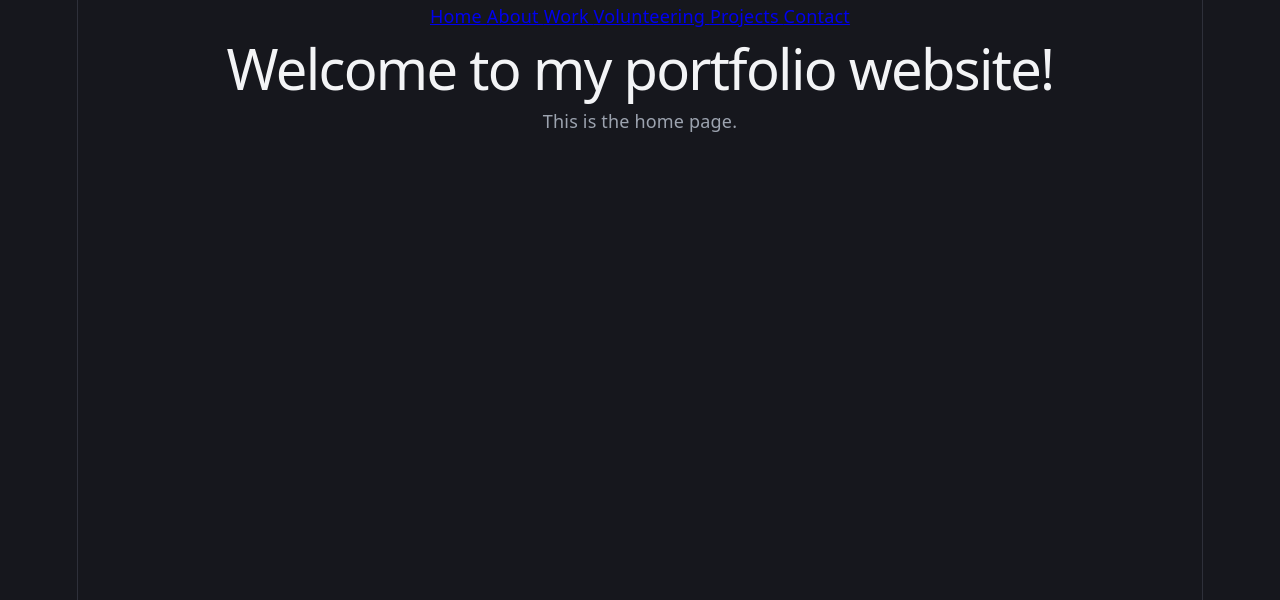
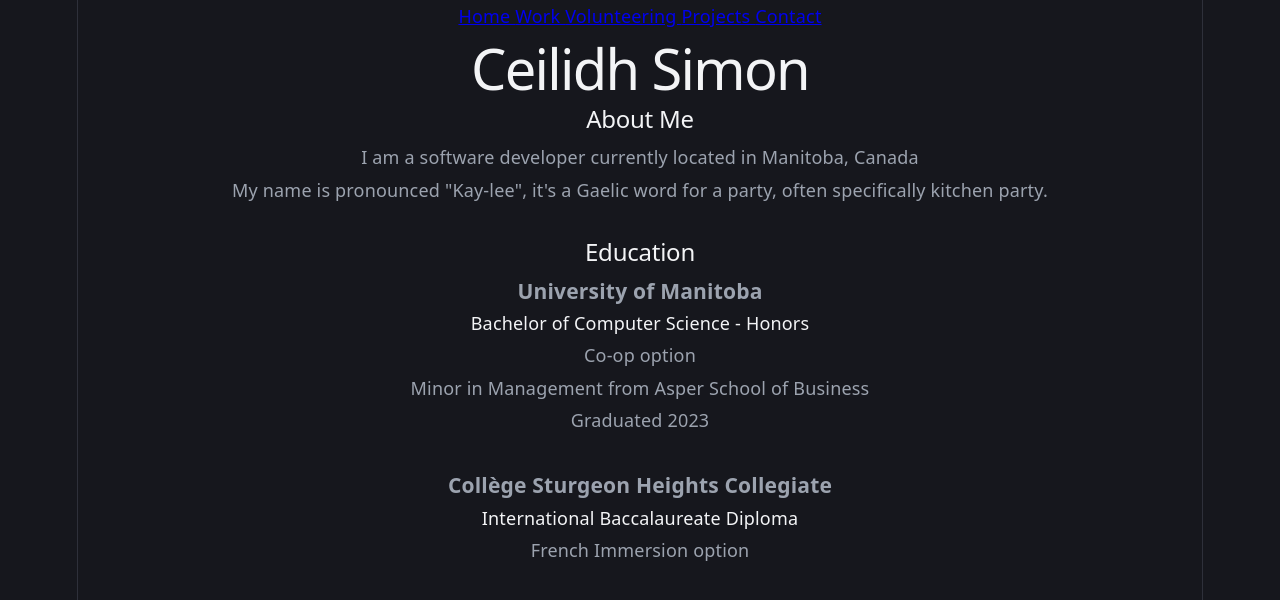
Before and after one commit to LeeSimon77/PortfolioWebsite2026, a React (Vite) app in the folder PortfolioWebsite2026/: page / in a window 1280 px wide. Shown: the top 600 px of the page. Built offline with nearby package versions, Linux system fonts and the light colour scheme.

Commit message:
Setting up about page and fixing a filter button bug by generating the buttons list with a UseEffect hook

```diff
--- a/PortfolioWebsite2026/src/App.jsx
+++ b/PortfolioWebsite2026/src/App.jsx
@@ -4,6 +4,7 @@ import VolunteerExperiencePage from "./Pages/VolunteerExperiencePage.jsx";
 import ProjectsPage from "./Pages/ProjectsPage.jsx";
 import getAppConstants from "./Data/AppConstants.js";
 import Navbar from "./Components/Navbar.jsx";
+import HomePage from "./Pages/HomePage.jsx";
 
 function App() {
   const appConstants = getAppConstants();
@@ -13,7 +14,6 @@ function App() {
       <Navbar />
       <Routes>
         <Route path="/" element={<HomePage/>} />
-        <Route path={appConstants.aboutLink} element={<div><p>About</p></div>} />
         <Route path={appConstants.workLink} element={<WorkExperiencePage />} />
         <Route path={appConstants.volunteeringLink}element={<VolunteerExperiencePage />} />
         <Route path={appConstants.projectsLink} element={<ProjectsPage />} />
@@ -23,14 +23,4 @@ function App() {
     </div>
   )
 }
-
-function HomePage() {
-  return (
-    <div>
-      <h1>Welcome to my portfolio website!</h1>
-      <p>This is the home page.</p>
-    </div>
-  )
-}
-
 export default App
--- a/PortfolioWebsite2026/src/Components/ExperienceList.jsx
+++ b/PortfolioWebsite2026/src/Components/ExperienceList.jsx
@@ -1,6 +1,6 @@
 import { getFilteredExperiences, getGeneralFilters, getTechFilters, getToolFilters, getSkillFilters } from "../Helpers/FilterHelpers.jsx";
 import ExperienceComponent from "./ExperienceComponent.jsx";
-import { useState } from "react";
+import { useEffect, useState } from "react";
 import FilterButton from "./FilterButton.jsx";
 import "../Styles/ExperienceList.css"
 
@@ -15,10 +15,17 @@ export default function ExperienceList({ defaultFilter }) {
   const toolFilters = getToolFilters(experiences);
   const skillFilters = getSkillFilters(experiences);
 
-  const genFilterButtons = buildFilterButtons(generalFilters);
-  const techFilterButtons = buildFilterButtons(techFilters);
-  const toolFilterButtons = buildFilterButtons(toolFilters);
-  const skillFilterButtons = buildFilterButtons(skillFilters);
+  const[genFilterButtons, setGenFilterButtons] = useState([]);
+  const[techFilterButtons, setTechFilterButtons] = useState([]);
+  const[toolFilterButtons, setToolFilterButtons] = useState([]);
+  const[skillFilterButtons, setSkillFilterButtons] = useState([]);
+
+  useEffect(() => {
+    setGenFilterButtons(buildFilterButtons(generalFilters));
+    setTechFilterButtons(buildFilterButtons(techFilters));
+    setToolFilterButtons(buildFilterButtons(toolFilters));
+    setSkillFilterButtons(buildFilterButtons(skillFilters));
+  }, []);
 
   function clearFilters() {
     setActiveFilters([defaultFilter]);
--- a/PortfolioWebsite2026/src/Components/Navbar.jsx
+++ b/PortfolioWebsite2026/src/Components/Navbar.jsx
@@ -8,7 +8,6 @@ export default function Navbar() {
         <nav className="navbar">
       <nav>
         <Link to="/">Home </Link>
-        <Link to={appConstants.aboutLink}>About </Link>
         <Link to={appConstants.workLink}>Work </Link>
         <Link to={appConstants.volunteeringLink}>Volunteering </Link>
         <Link to={appConstants.projectsLink}>Projects </Link>
--- /dev/null
+++ b/PortfolioWebsite2026/src/Pages/HomePage.jsx
@@ -0,0 +1,21 @@
+export default function HomePage() {
+  return (
+    <div>
+      <h1>Ceilidh Simon</h1>
+      <h2>About Me</h2>
+      <p>I am a software developer currently located in Manitoba, Canada</p>
+      <p>My name is pronounced "Kay-lee", it's a Gaelic word for a party, often specifically kitchen party.</p>
+      <br/>
+      <h2>Education</h2>
+      <h3 style={{margin:"0"}}> University of Manitoba</h3>
+      <h4>Bachelor of Computer Science - Honors</h4>
+      <p>Co-op option</p>
+      <p>Minor in Management from Asper School of Business</p>
+      <p>Graduated 2023</p>
+      <br/>
+      <h3 style={{margin:"0"}}>Collège Sturgeon Heights Collegiate</h3>
+      <h4>International Baccalaureate Diploma</h4>
+      <p>French Immersion option</p>
+    </div>
+  )
+}
--- a/PortfolioWebsite2026/src/data/AppConstants.js
+++ b/PortfolioWebsite2026/src/data/AppConstants.js
@@ -1,6 +1,5 @@
    const AppConstants =
     {
-      aboutLink : "/about",
       workLink : "/work",
       volunteeringLink : "/volunteering",
       contactLink : "/contact",
```
